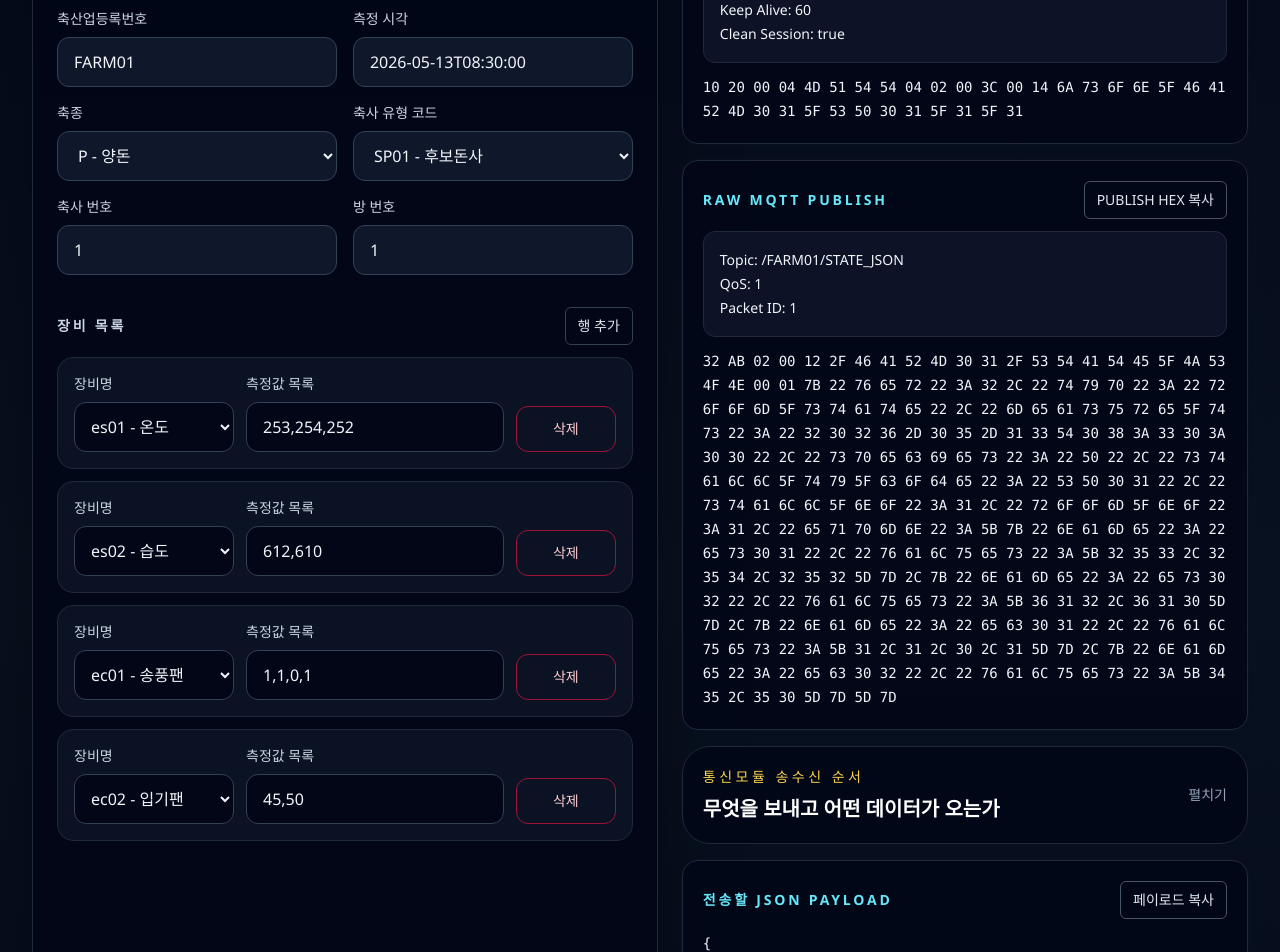
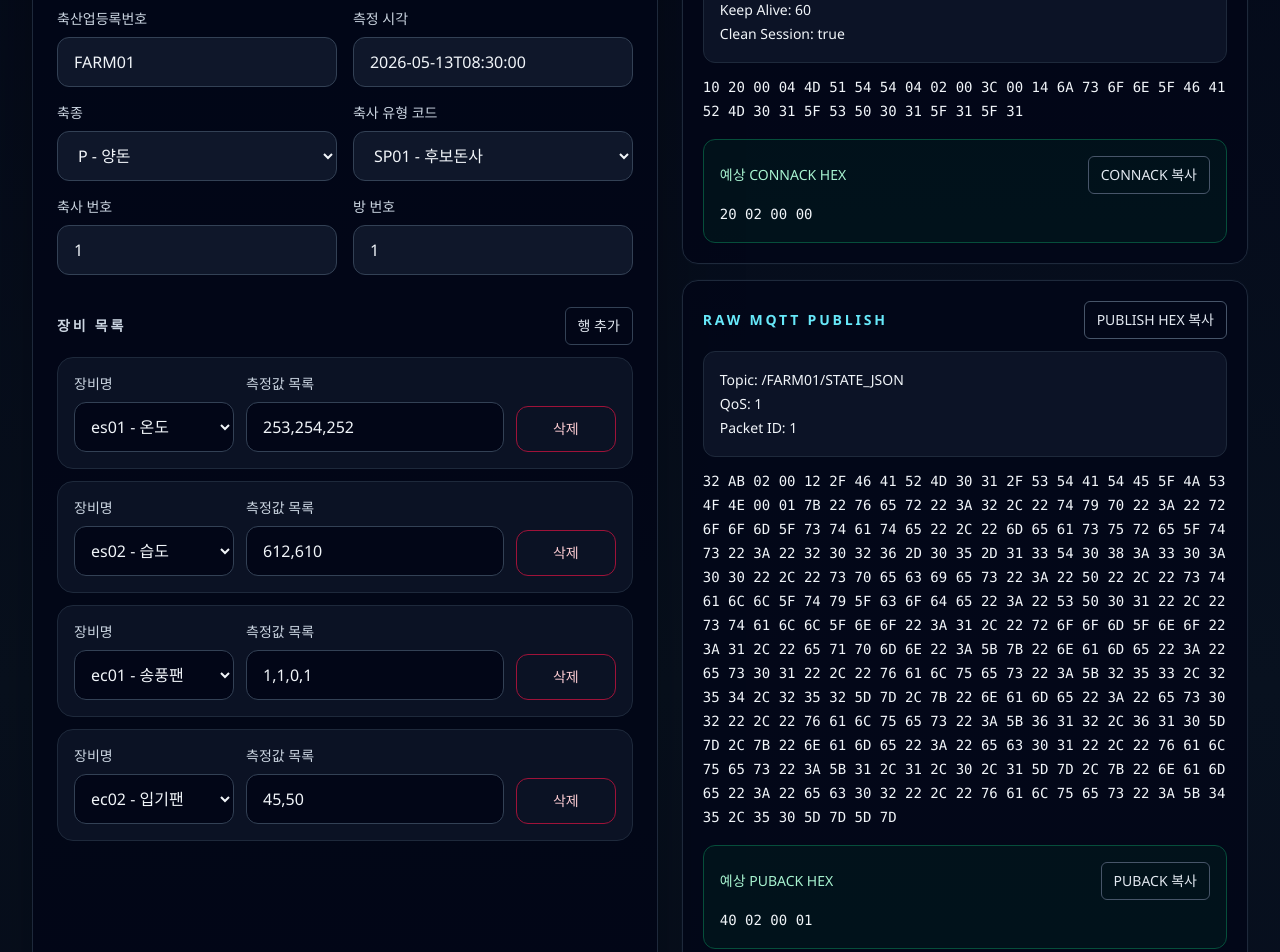
Before and after one commit to SIJackLee/PGen, a Next.js app: page / in a window 1280 px wide. Shown: the part 580-1532 px from the top of the page. Built offline with nearby package versions, Linux system fonts and the light colour scheme.

Commit message:
feat: add raw MQTT ack response cards

```diff
--- a/app/components/JsonProtocolGenerator.tsx
+++ b/app/components/JsonProtocolGenerator.tsx
@@ -496,6 +496,15 @@ export default function JsonProtocolGenerator() {
             <pre className="whitespace-pre-wrap break-all text-sm leading-6 text-slate-100">
               {output.raw_mqtt_connect_hex}
             </pre>
+            <div className="mt-4 rounded-xl border border-emerald-900 bg-emerald-950/30 p-4">
+              <div className="mb-2 flex items-center justify-between gap-3">
+                <p className="text-sm font-medium text-emerald-200">예상 CONNACK HEX</p>
+                <CopyButton label="CONNACK 복사" value="20 02 00 00" />
+              </div>
+              <pre className="whitespace-pre-wrap break-all text-sm leading-6 text-slate-100">
+                20 02 00 00
+              </pre>
+            </div>
           </SectionCard>
         ) : null}
 
@@ -512,6 +521,15 @@ export default function JsonProtocolGenerator() {
             <pre className="whitespace-pre-wrap break-all text-sm leading-6 text-slate-100">
               {output.raw_mqtt_publish_hex}
             </pre>
+            <div className="mt-4 rounded-xl border border-emerald-900 bg-emerald-950/30 p-4">
+              <div className="mb-2 flex items-center justify-between gap-3">
+                <p className="text-sm font-medium text-emerald-200">예상 PUBACK HEX</p>
+                <CopyButton label="PUBACK 복사" value="40 02 00 01" />
+              </div>
+              <pre className="whitespace-pre-wrap break-all text-sm leading-6 text-slate-100">
+                40 02 00 01
+              </pre>
+            </div>
           </SectionCard>
         ) : null}
 
```
